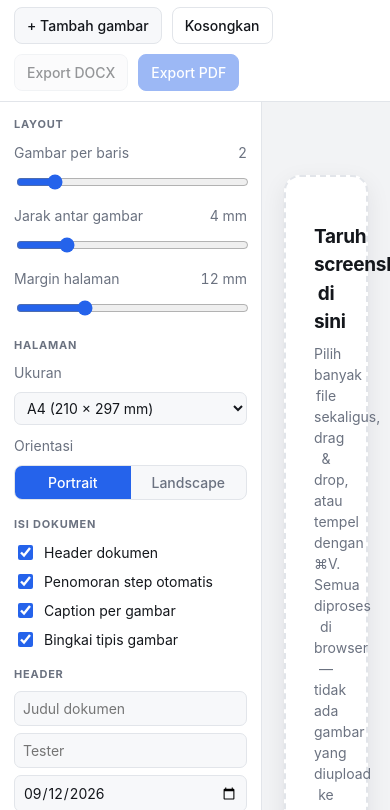
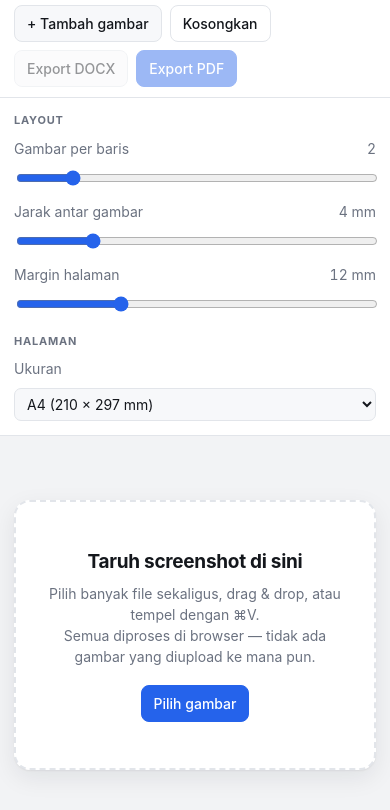
Before and after one commit to qadrizky/qa-shot-doc, a plain HTML site: page index.html in a window 390 px wide. Shown: the part 34-844 px from the top of the page. Drawn offline with Linux system fonts and the light colour scheme.

Commit message:
Stack the settings panel above the preview on narrow screens
Di bawah 820px panel samping mendorong area preview sampai tidak
terpakai. Sekarang panel pindah ke atas dalam bentuk grid sehingga
tool tetap bisa dipakai di tablet atau jendela split-screen.

Co-Authored-By: Claude Opus 5 <noreply@anthropic.com>

```diff
--- a/index.html
+++ b/index.html
@@ -465,6 +465,15 @@ function(r){"object"==typeof e&&void 0!==t?t.exports=r():"function"==typeof defi
   aside{width:262px;flex:0 0 262px;background:var(--panel);border-right:1px solid var(--line);
     overflow-y:auto;padding:14px}
   .stage{flex:1;min-width:0;overflow:auto;padding:22px;position:relative}
+
+  /* layar sempit (tablet / split screen): panel pengaturan pindah ke atas */
+  @media (max-width: 820px){
+    .main{flex-direction:column}
+    aside{width:auto;flex:0 0 auto;max-height:40vh;border-right:0;border-bottom:1px solid var(--line);
+      display:grid;grid-template-columns:repeat(auto-fit,minmax(210px,1fr));gap:0 18px;align-content:start}
+    .stage{padding:14px}
+    header.bar{gap:8px}
+  }
 
   /* ---------- controls ---------- */
   .btn{display:inline-flex;align-items:center;gap:6px;padding:7px 12px;border:1px solid var(--line);
```
